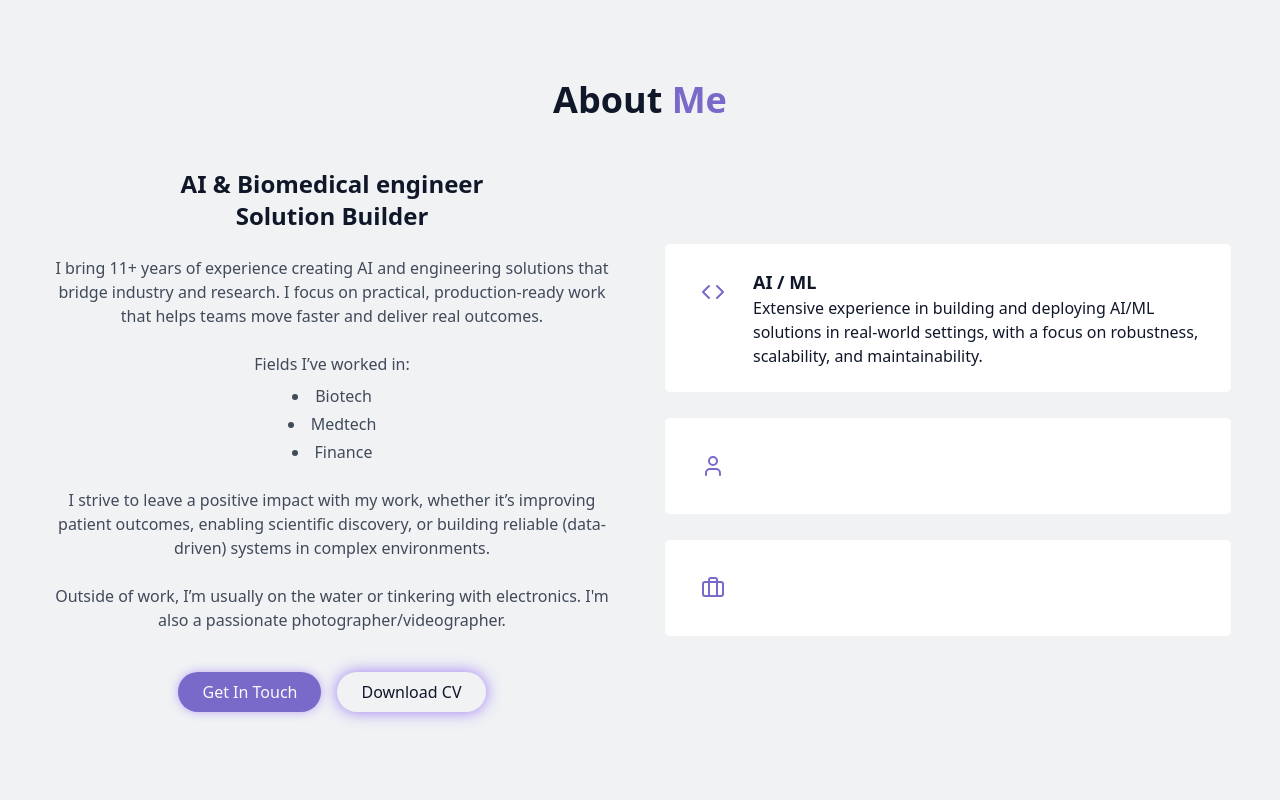
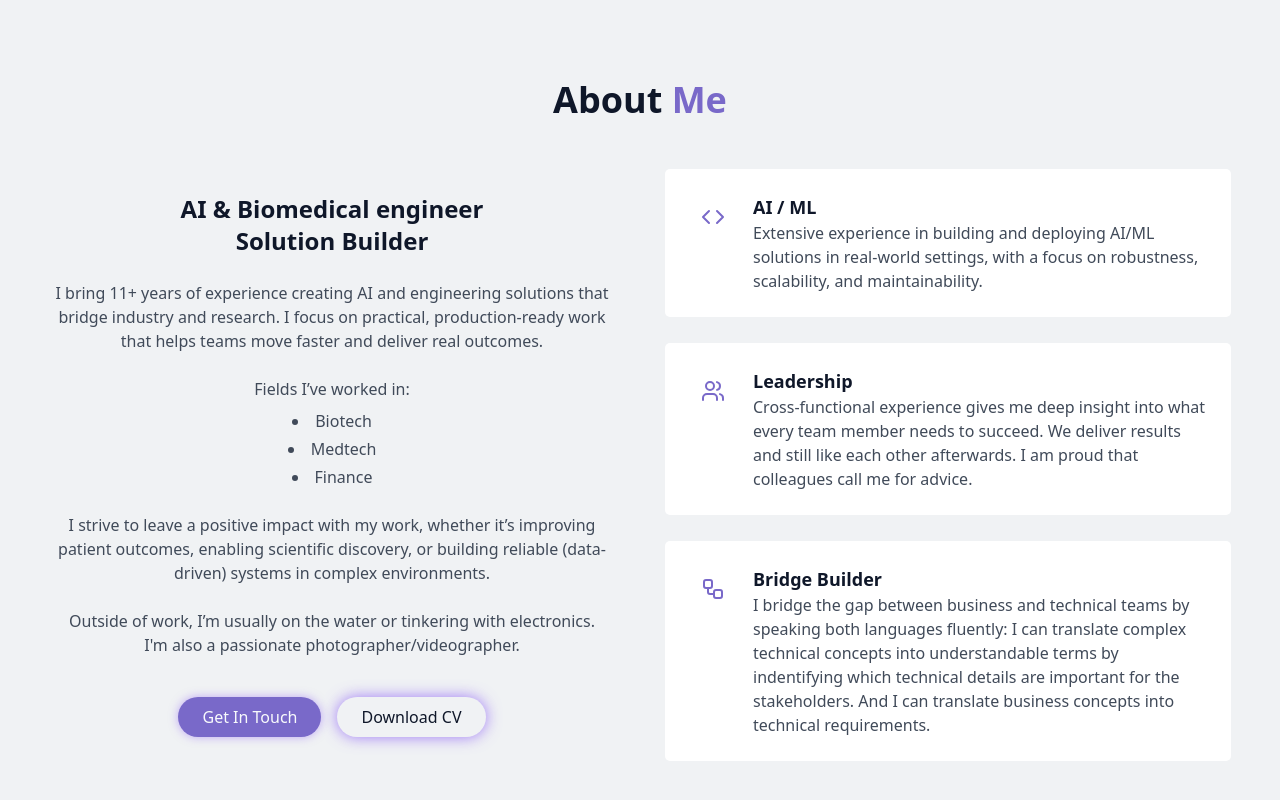
Before and after one commit to JeroenBuil/JeroenBuil.github.io, a React (Vite) app: page /#/ in a window 1280 px wide. Shown: the part 816-1616 px from the top of the page. Built offline with nearby package versions, Linux system fonts and the light colour scheme.

Commit message:
Update AboutSection.jsx

```diff
--- a/src/components/AboutSection.jsx
+++ b/src/components/AboutSection.jsx
@@ -1,6 +1,6 @@
 
 import { cn } from "@/lib/utils";
-import { Code, User, Briefcase } from "lucide-react";
+import { Code, Users, Workflow } from "lucide-react";
 
 
 export const AboutSection = () => {
@@ -37,7 +37,8 @@ export const AboutSection = () => {
                             scientific discovery, or building reliable (data-driven) systems in complex environments.
                         </p>
                         <p>
-                            Outside of work, I’m usually on the water or tinkering with electronics. I'm also a passionate photographer/videographer.
+                            Outside of work, I’m usually on the water or tinkering with electronics.<br></br>
+                            I'm also a passionate photographer/videographer.
                         </p>
 
                         {/* Call to Action Buttons */}
@@ -65,9 +66,23 @@ export const AboutSection = () => {
                                 </div>
                                 <div className="text-left">
                                     <h4 className="font-semibold text-lg">AI / ML</h4>
-                                    <p>
+                                    <p className="text-muted-foreground">
                                         Extensive experience in building and deploying AI/ML solutions in real-world settings,
                                         with a focus on robustness, scalability, and maintainability.
+                                    </p>
+                                </div>
+                            </div>
+                        </div>
+                        <div className="gradient-border p-6 card-hover">
+                            <div className="flex items-start gap-4">
+                                <div className="p-3 rounded-full bg-primary/10">
+                                    <Users className="h-6 w-6 text-primary" />
+                                </div>
+                                <div className="text-left">
+                                    <h4 className="font-semibold text-lg">Leadership</h4>
+                                    <p className="text-muted-foreground">
+                                        Cross-functional experience gives me deep insight into what every team member needs to succeed.
+                                        We deliver results and still like each other afterwards. I am proud that colleagues call me for advice.
                                     </p>
                                 </div>
                             </div>
@@ -76,18 +91,19 @@ export const AboutSection = () => {
                         <div className="gradient-border p-6 card-hover">
                             <div className="flex items-start gap-4">
                                 <div className="p-3 rounded-full bg-primary/10">
-                                    <User className="h-6 w-6 text-primary" />
+                                    <Workflow className="h-6 w-6 text-primary" />
+                                </div>
+                                <div className="text-left">
+                                    <h4 className="font-semibold text-lg">Bridge Builder</h4>
+                                    <p className="text-muted-foreground">
+                                        I bridge the gap between business and technical teams by speaking both languages fluently:
+                                        I can translate complex technical concepts into understandable terms by indentifying which technical details are important for the stakeholders.
+                                        And I can translate business concepts into technical requirements.
+                                    </p>
                                 </div>
                             </div>
                         </div>
 
-                        <div className="gradient-border p-6 card-hover">
-                            <div className="flex items-start gap-4">
-                                <div className="p-3 rounded-full bg-primary/10">
-                                    <Briefcase className="h-6 w-6 text-primary" />
-                                </div>
-                            </div>
-                        </div>
 
                     </div>
                 </div>
```
